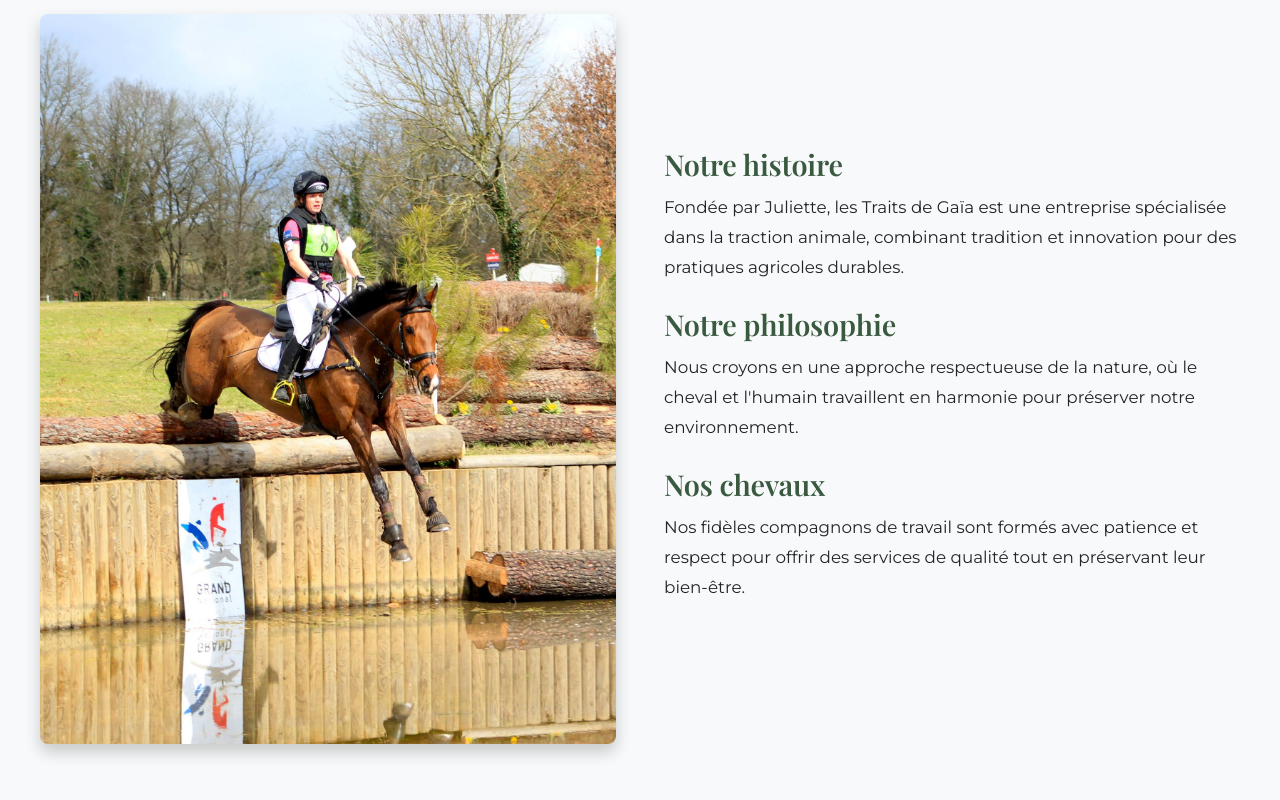
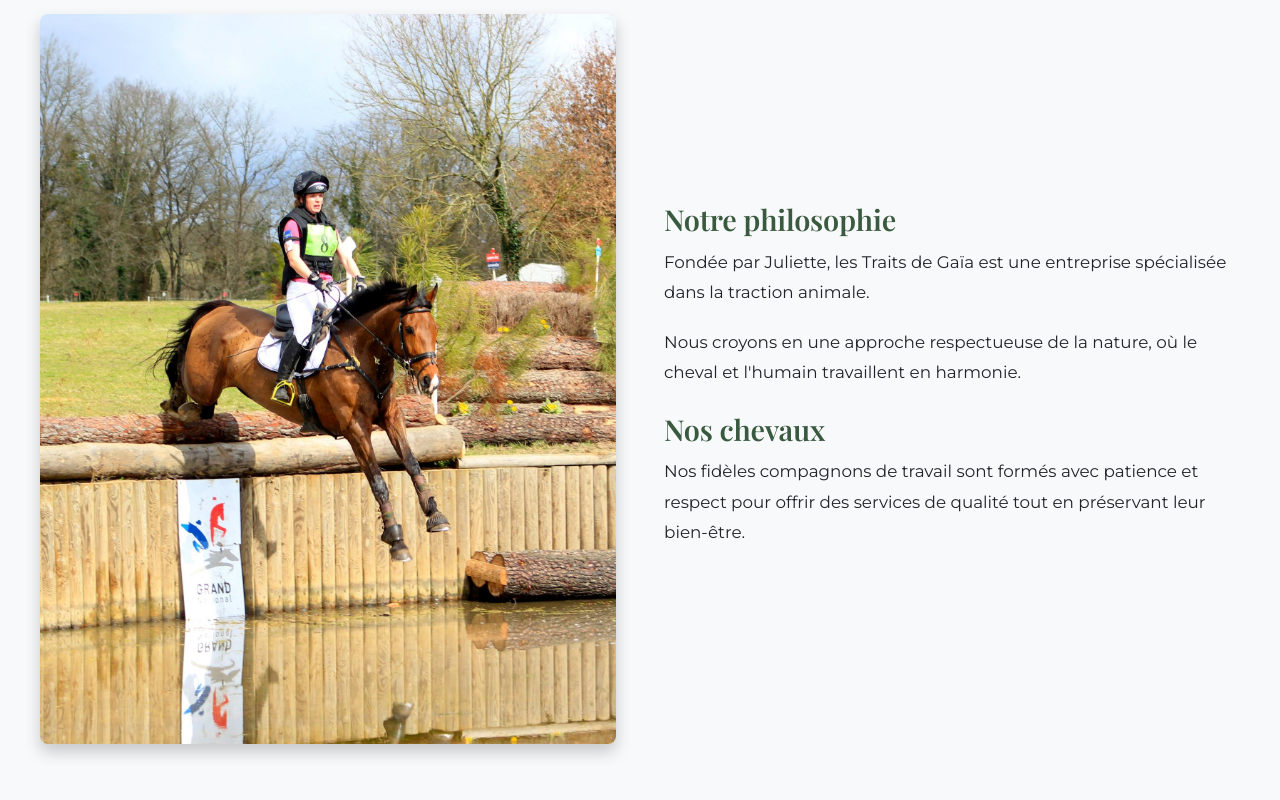
Before and after one commit to wanderzen91/les-traits-de-gaia, a plain HTML site: page index.html in a window 1280 px wide. Shown: the part 8073-8873 px from the top of the page. Drawn offline with nearby package versions, Linux system fonts and the light colour scheme; animation ran at ten frames a second.

Commit message:
application modif

```diff
--- a/index.html
+++ b/index.html
@@ -272,10 +272,9 @@
                 <img src="photos_site/juliette.jpg" alt="Juliette avec les chevaux">
             </div>
             <div class="about-text">
-                <h3>Notre histoire</h3>
-                <p>Fondée par Juliette, les Traits de Gaïa est une entreprise spécialisée dans la traction animale, combinant tradition et innovation pour des pratiques agricoles durables.</p>
                 <h3>Notre philosophie</h3>
-                <p>Nous croyons en une approche respectueuse de la nature, où le cheval et l'humain travaillent en harmonie pour préserver notre environnement.</p>
+                <p>Fondée par Juliette, les Traits de Gaïa est une entreprise spécialisée dans la traction animale.</p>
+                <p>Nous croyons en une approche respectueuse de la nature, où le cheval et l'humain travaillent en harmonie.</p>
                 <h3>Nos chevaux</h3>
                 <p>Nos fidèles compagnons de travail sont formés avec patience et respect pour offrir des services de qualité tout en préservant leur bien-être.</p>
             </div>
```
